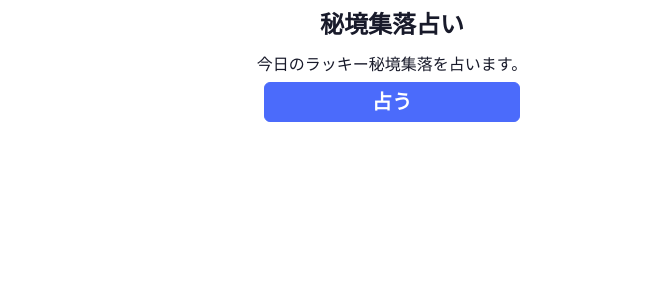
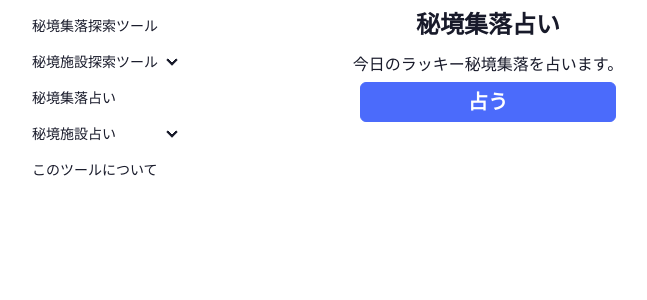
Before and after one commit to ogawa-tomo/search-isolated-villages-2-front, a Next.js app: page /fortune in a window 1280 px wide. Shown: the top 300 px of the page, without its empty margins (248-895 px from the left). Built offline with nearby package versions, Linux system fonts and the light colour scheme.

Commit message:
メニューを作る

```diff
--- a/package.json
+++ b/package.json
@@ -30,6 +30,7 @@
     "typescript": "^5.1.6"
   },
   "dependencies": {
+    "classnames": "^2.5.1",
     "dotenv": "^16.4.5",
     "next": "^13.4.19",
     "node-fetch": "^3.3.2",
--- a/src/app/globals.css
+++ b/src/app/globals.css
@@ -12,9 +12,6 @@
   h4 {
     @apply text-base font-bold;
   }
-  a {
-    @apply text-blue-600 underline;
-  }
   p {
     @apply py-1;
   }
--- a/src/app/layout.tsx
+++ b/src/app/layout.tsx
@@ -1,4 +1,5 @@
 import "./globals.css";
+import { Menu } from "@/components/Menu";
 
 export const metadata = {
   title: '秘境集落探索ツール',
@@ -13,7 +14,12 @@ export default function RootLayout({
   return (
     <html lang="ja" data-theme="corporate">
       <body>
-        <div className="mx-auto max-w-2xl">{children}</div>
+        <div className="flex justify-between mx-auto max-w-3xl">
+          <div className="w-4/1">
+            <Menu />
+          </div>
+          <div className="w-3/4">{children}</div>
+        </div>
       </body>
     </html>
   );
--- /dev/null
+++ b/src/components/Menu.tsx
@@ -0,0 +1,64 @@
+'use client'
+
+import classNames from "classnames"
+import Link from "next/link"
+import { usePathname } from "next/navigation"
+
+export const Menu = () => {
+  // todo: 型をつける
+  const facultyCategories = [
+    { nameEn: "post_office", nameJa: "郵便局" },
+    { nameEn: "elemenatary_schoool", nameJa: "小学校" },
+    { nameEn: "station", nameJa: "駅" },
+    { nameEn: "abandoned_station", nameJa: "廃駅" },
+    { nameEn: "research_institute", nameJa: "研究機関" },
+    { nameEn: "/hot_spring", nameJa: "温泉" },
+    { nameEn: "/new_town", nameJa: "ニュータウン" },
+    { nameEn: "/michinoeki", nameJa: "道の駅" },
+  ]
+
+  return (
+    <aside>
+      <ul className="menu">
+        <li><MenuElement path="/" name="秘境集落探索ツール" /></li>
+        <li>
+          <details>
+            <summary>秘境施設探索ツール</summary>
+            <ul>
+              {facultyCategories.map((facultyCategory => {
+                return (
+                  <li key={facultyCategory.nameEn}>
+                    <MenuElement path={`/${facultyCategory.nameEn}`} name={facultyCategory.nameJa} />
+                  </li>
+                )
+              }))}
+            </ul>
+          </details>
+        </li>
+        <li><Link href="/fortune">秘境集落占い</Link></li>
+        <li>
+          <details>
+            <summary>秘境施設占い</summary>
+            <ul>
+              {facultyCategories.map((facultyCategory => {
+                return (
+                  <li key={facultyCategory.nameEn}>
+                    <MenuElement path={`/fortune/${facultyCategory.nameEn}`} name={facultyCategory.nameJa} />
+                  </li>
+                )
+              }))}
+            </ul>
+          </details>
+        </li>
+        <li><MenuElement path="/about" name="このツールについて" /></li>
+
+      </ul>
+    </aside>
+  )
+}
+
+const MenuElement = ({ path, name }: { path: string; name: string }) => {
+  return (
+    <Link href={path} className={classNames({ "bg-base-200": path === usePathname() })}>{name}</Link>
+  )
+}
```
Also changed, not shown: 2 other files (tests, documents, lock files or other folders).
